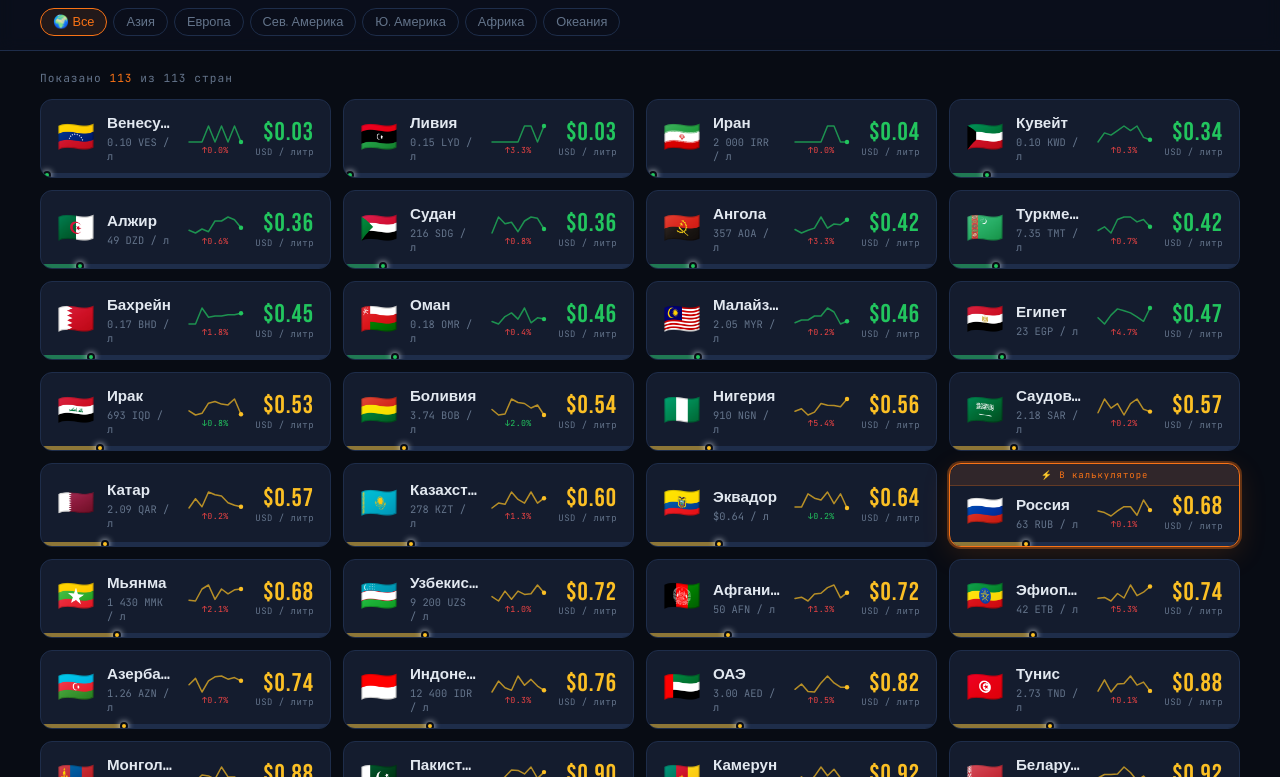
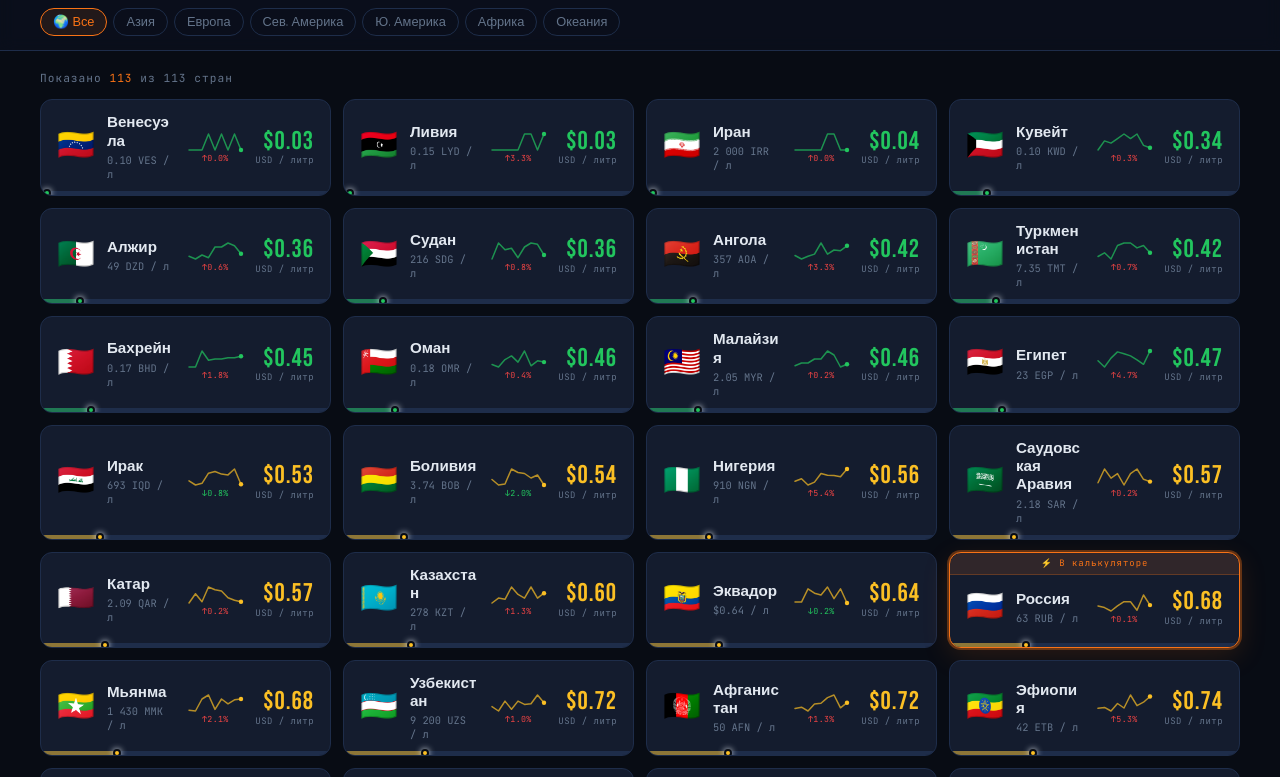
Before and after one commit to Dimitrov1985/gasoline-world, a React (Vite) app: page / in a window 1280 px wide. Shown: the part 1243-2020 px from the top of the page. Built offline with nearby package versions, Linux system fonts and the light colour scheme; no server answers.

Commit message:
fix: полное отображение названий стран на карточках

```diff
--- a/src/components/CardsGrid/CardsGrid.module.css
+++ b/src/components/CardsGrid/CardsGrid.module.css
@@ -89,9 +89,9 @@
 .name {
   font-size: 0.95rem;
   font-weight: 700;
-  white-space: nowrap;
-  overflow: hidden;
-  text-overflow: ellipsis;
+  white-space: normal;
+  line-height: 1.2;
+  word-break: break-word;
 }
 
 .local {
```
